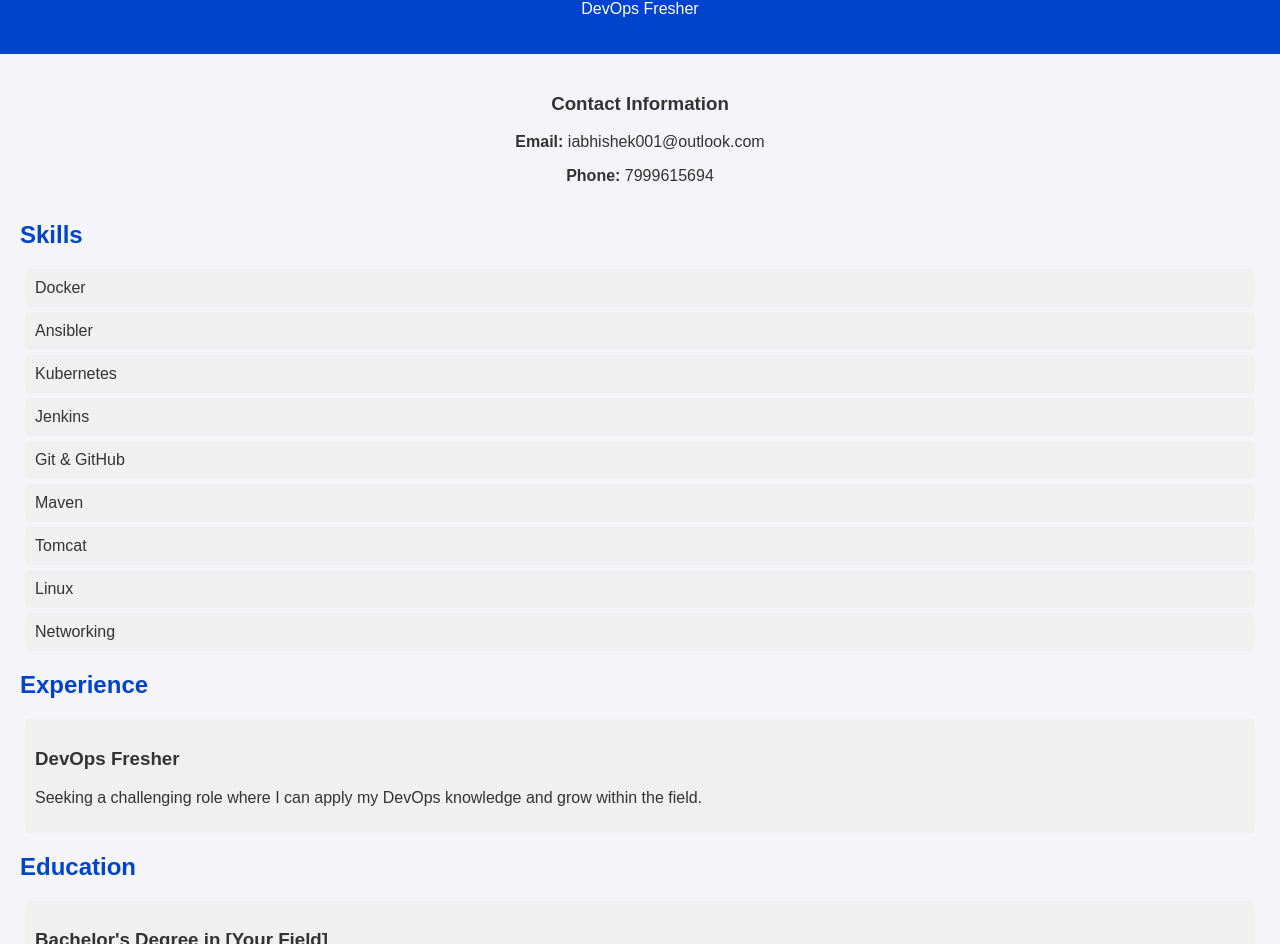
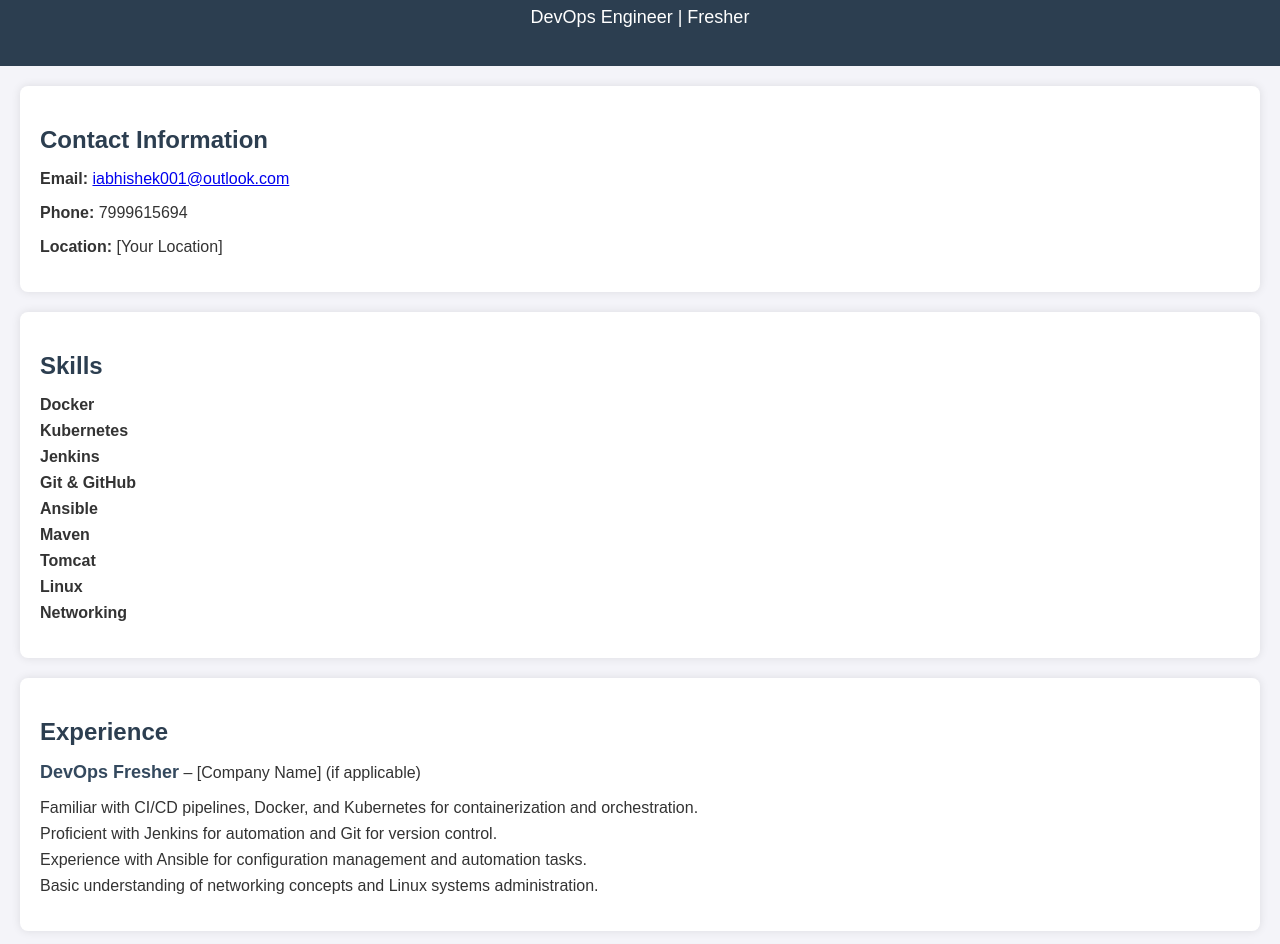
Before and after one commit to iabhishek001/iabhishek001.github.io, a plain HTML site: page index.html in a window 1280 px wide. Shown: the part 73-1017 px from the top of the page. Drawn offline with Linux system fonts and the light colour scheme.

Commit message:
Update index.html

```diff
--- a/index.html
+++ b/index.html
@@ -7,95 +7,135 @@
     <style>
         body {
             font-family: Arial, sans-serif;
+            margin: 0;
+            padding: 0;
             background-color: #f4f4f9;
             color: #333;
-            margin: 0;
-            padding: 0;
         }
         header {
-            background-color: #0044cc;
+            background-color: #2c3e50;
             color: white;
             text-align: center;
-            padding: 20px;
+            padding: 20px 0;
         }
         header h1 {
             margin: 0;
+            font-size: 36px;
         }
-        .contact-info {
-            display: flex;
-            justify-content: space-around;
+        header p {
+            font-size: 18px;
+        }
+        section {
+            padding: 20px;
             margin: 20px;
-        }
-        .contact-info div {
-            text-align: center;
-        }
-        .skills, .experience, .education {
-            margin: 20px;
-        }
-        .skills ul, .experience ul, .education ul {
-            list-style-type: none;
-            padding: 0;
-        }
-        .skills li, .experience li, .education li {
-            background: #f0f0f0;
-            margin: 5px;
-            padding: 10px;
-            border-radius: 5px;
+            background-color: white;
+            border-radius: 8px;
+            box-shadow: 0 0 10px rgba(0, 0, 0, 0.1);
         }
         h2 {
-            color: #0044cc;
+            color: #2c3e50;
+            font-size: 24px;
+            margin-bottom: 10px;
+        }
+        ul {
+            list-style-type: none;
+            padding-left: 0;
+        }
+        ul li {
+            margin-bottom: 8px;
+        }
+        .contact-info,
+        .skills,
+        .experience,
+        .education {
+            margin-bottom: 20px;
+        }
+        .contact-info div,
+        .skills div,
+        .experience div,
+        .education div {
+            margin-bottom: 15px;
+        }
+        .section-title {
+            font-weight: bold;
+            font-size: 18px;
+            color: #34495e;
         }
     </style>
 </head>
 <body>
 
     <header>
-        <h1>Abhishek Gupta - Resume</h1>
-        <p>DevOps Fresher</p>
+        <h1>Abhishek Gupta</h1>
+        <p>DevOps Engineer | Fresher</p>
     </header>
 
-    <div class="contact-info">
+    <section class="contact-info">
+        <h2>Contact Information</h2>
         <div>
-            <h3>Contact Information</h3>
-            <p><strong>Email:</strong> iabhishek001@outlook.com</p>
+            <p><strong>Email:</strong> <a href="mailto:iabhishek001@outlook.com">iabhishek001@outlook.com</a></p>
             <p><strong>Phone:</strong> 7999615694</p>
+            <p><strong>Location:</strong> [Your Location]</p>
         </div>
-    </div>
+    </section>
 
-    <div class="skills">
+    <section class="skills">
         <h2>Skills</h2>
+        <div>
             <ul>
-            <li>Docker</li>
-            <li>Ansibler</li>
-            <li>Kubernetes</li>
-            <li>Jenkins</li>
-            <li>Git & GitHub</li>
-            <li>Maven</li>
-            <li>Tomcat</li>
-            <li>Linux</li>
-            <li>Networking</li>
+                <li><strong>Docker</strong></li>
+                <li><strong>Kubernetes</strong></li>
+                <li><strong>Jenkins</strong></li>
+                <li><strong>Git & GitHub</strong></li>
+                <li><strong>Ansible</strong></li>
+                <li><strong>Maven</strong></li>
+                <li><strong>Tomcat</strong></li>
+                <li><strong>Linux</strong></li>
+                <li><strong>Networking</strong></li>
             </ul>
         </div>
+    </section>
 
-    <div class="experience">
+    <section class="experience">
         <h2>Experience</h2>
+        <div>
+            <p><span class="section-title">DevOps Fresher</span> – [Company Name] (if applicable)</p>
             <ul>
-            <li>
-                <h3>DevOps Fresher</h3>
-                <p>Seeking a challenging role where I can apply my DevOps knowledge and grow within the field.</p>
-            </li>
+                <li>Familiar with CI/CD pipelines, Docker, and Kubernetes for containerization and orchestration.</li>
+                <li>Proficient with Jenkins for automation and Git for version control.</li>
+                <li>Experience with Ansible for configuration management and automation tasks.</li>
+                <li>Basic understanding of networking concepts and Linux systems administration.</li>
             </ul>
         </div>
+    </section>
 
-    <div class="education">
+    <section class="education">
         <h2>Education</h2>
+        <div>
+            <p><span class="section-title">Bachelor's Degree in [Your Field]</span> – [University Name]</p>
+            <p>Graduated: [Year]</p>
+        </div>
+    </section>
+
+    <section class="certifications">
+        <h2>Certifications</h2>
+        <div>
             <ul>
-            <li>
-                <h3>Bachelor's Degree in [Your Field]</h3>
-                <p>[University Name] | [Year]</p>
-            </li>
+                <li>[Certification Name] – [Year]</li>
+                <li>[Certification Name] – [Year]</li>
             </ul>
         </div>
+    </section>
+
+    <section class="projects">
+        <h2>Projects</h2>
+        <div>
+            <ul>
+                <li><strong>[Project Name]</strong> – [Short description of the project]</li>
+                <li><strong>[Project Name]</strong> – [Short description of the project]</li>
+            </ul>
+        </div>
+    </section>
 
 </body>
 </html>
```
Lines whose indentation alone changed are shown as unchanged.
